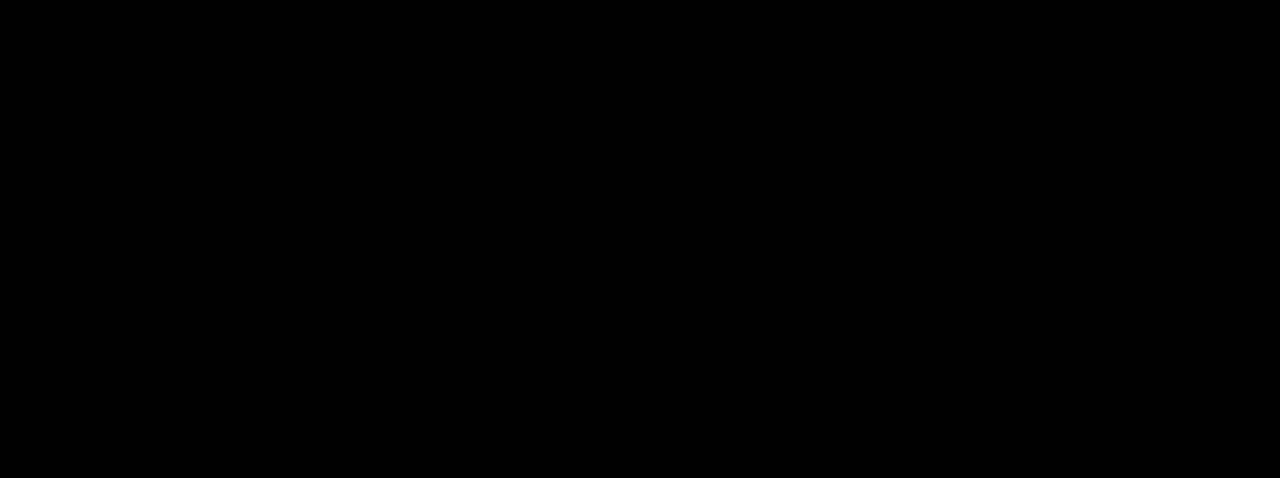
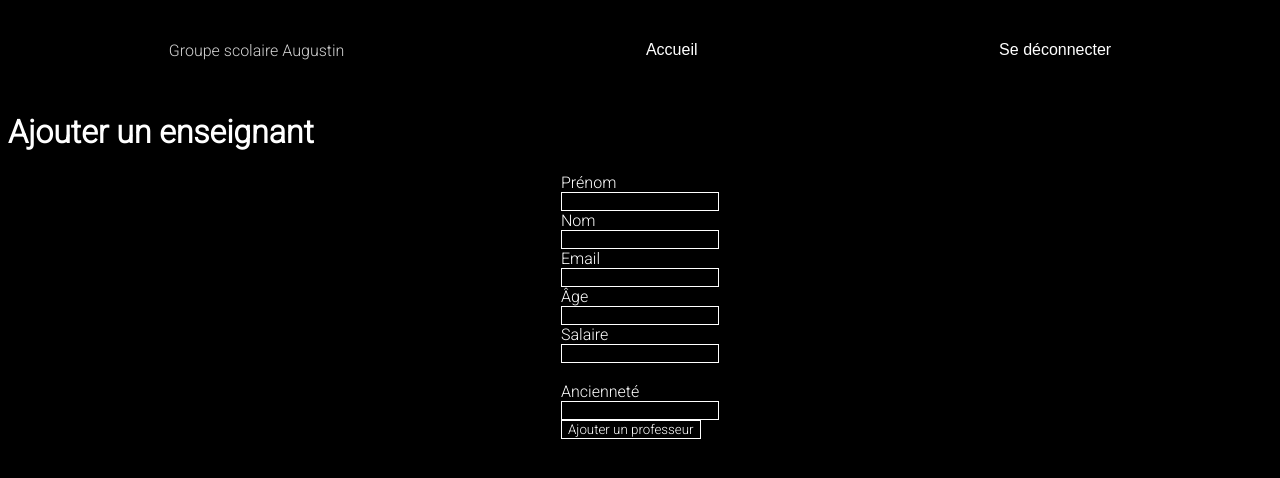
Before and after one commit to Clemy-beep/project_school_front, a Vue app: page /#/admin/add-teacher in a window 1280 px wide. Before the commit this address had no page. Shown: the top 478 px of the page. Built offline with nearby package versions, Linux system fonts and the light colour scheme.

Commit message:
add teacher (in progress)

```diff
--- /dev/null
+++ b/src/components/AddTeacherForm.vue
@@ -0,0 +1,107 @@
+<template>
+  <div id="teach-form">
+    <form method="post" @submit.prevent="handleSubmit">
+      <label for="firstname">Prénom</label>
+      <input
+        type="text"
+        name="firstname"
+        id="firstname"
+        v-model="teacher.firstname"
+      />
+      <label for="lastname">Nom</label>
+      <input
+        type="text"
+        name="lastname"
+        id="lastname"
+        v-model="teacher.lastname"
+      />
+      <label for="email">Email</label>
+      <input type="email" name="email" id="email" v-model="teacher.email" />
+      <label for="age">Âge</label>
+      <input type="number" name="age" id="age" min="18" v-model="teacher.age" />
+      <label for="salary">Salaire</label>
+      <input
+        type="number"
+        name="salary"
+        id="salary"
+        min="1200"
+        v-model="teacher.salary"
+      />
+      />
+      <label for="seniority">Ancienneté</label>
+      <input
+        type="number"
+        name="seniority"
+        id="seniority"
+        min="0"
+        v-model="teacher.seniority"
+      />
+      <input type="submit" value="Ajouter un professeur" />
+    </form>
+    <span id="error">{{ error }}</span>
+  </div>
+</template>
+
+<script>
+export default {
+  name: "AddTeacherForm",
+  data() {
+    return {
+      teacher: {},
+      error: "",
+    };
+  },
+  methods: {
+    handleSubmit: function () {
+      if (
+        this.teacher.firstname === null ||
+        this.teacher.lastname === null ||
+        this.teacher.email === null ||
+        this.teacher.age === null ||
+        this.teacher.salary === null ||
+        this.teacher.seniority === null
+      ) {
+        this.error = "Merci de renseigner tous les champs";
+        return;
+      }
+      if (this.teacher.age < 18 || this.teacher.age > 90) {
+        this.error = "Merci de renseigner un âge valide";
+        return;
+      }
+      if (this.teacher.salary < 1200) {
+        this.error = "Merci de renseigner un salaire légal";
+        return;
+      }
+      if (
+        this.teacher.seniority < 0 ||
+        this.teacher.seniority > this.teacher.age - 18
+      ) {
+        this.error = "Merci de renseigner une ancienneté valide";
+        return;
+      }
+      this.teacher.username =
+        this.teacher.lastname.toLowerCase() +
+        "_" +
+        this.teacher.firstname.charAt(0);
+      console.log(this.teacher);
+    },
+    //addTeacher: async function () {},
+  },
+};
+</script>
+
+<style scoped>
+form {
+  display: block;
+  margin: 0 auto;
+  width: fit-content;
+}
+label,
+input {
+  display: block;
+  color: white;
+}
+input {
+  border: 1px solid white;
+}
+</style>
--- a/src/components/TeacherItem.vue
+++ b/src/components/TeacherItem.vue
@@ -1,5 +1,9 @@
 <template>
-  <h1>{{ teacher.firstname }} {{ teacher.lastname }}</h1>
+  <div id="name">
+    <h1>{{ teacher.firstname }} {{ teacher.lastname }}</h1>
+    <button>Editer</button>
+    <button>Exclure</button>
+  </div>
 
   <div id="teacher-infos">
     <h2>Email</h2>
@@ -68,4 +72,17 @@
   width: fit-content;
   margin: 0 auto;
 }
+
+button {
+  border: 1px solid white;
+  color: white;
+  padding: 0.5em;
+  height: 44px;
+  cursor: pointer;
+}
+#name {
+  display: flex;
+  align-items: center;
+  gap: 1em;
+}
 </style>
--- a/src/router/index.ts
+++ b/src/router/index.ts
@@ -64,6 +64,14 @@
     component: () =>
       import(/* webpackChunkName: "teacher" */ "../views/TeacherInfosView.vue"),
   },
+  {
+    path: "/admin/add-teacher",
+    name: "add-teacher",
+    component: () =>
+      import(
+        /* webpackChunkName: "add-teacher" */ "../views/AddTeacherView.vue"
+      ),
+  },
 ];
 
 const router = createRouter({
--- /dev/null
+++ b/src/views/AddTeacherView.vue
@@ -0,0 +1,18 @@
+<template>
+  <div id="add-teacher">
+    <AdminHeader />
+    <h1>Ajouter un enseignant</h1>
+    <AddTeacherForm />
+  </div>
+</template>
+
+<script>
+import AdminHeader from "@/components/AdminHeader.vue";
+import AddTeacherForm from "@/components/AddTeacherForm.vue";
+export default {
+  components: {
+    AdminHeader,
+    AddTeacherForm,
+  },
+};
+</script>
--- a/src/views/AdminView.vue
+++ b/src/views/AdminView.vue
@@ -13,7 +13,7 @@
       <router-link class="card teacher" to="/admin/teachers"
         >Voir les enseignants</router-link
       >
-      <router-link class="card teacher" to="/"
+      <router-link class="card teacher" to="/admin/add-teacher"
         >Ajouter un enseignant</router-link
       >
     </div>
```
